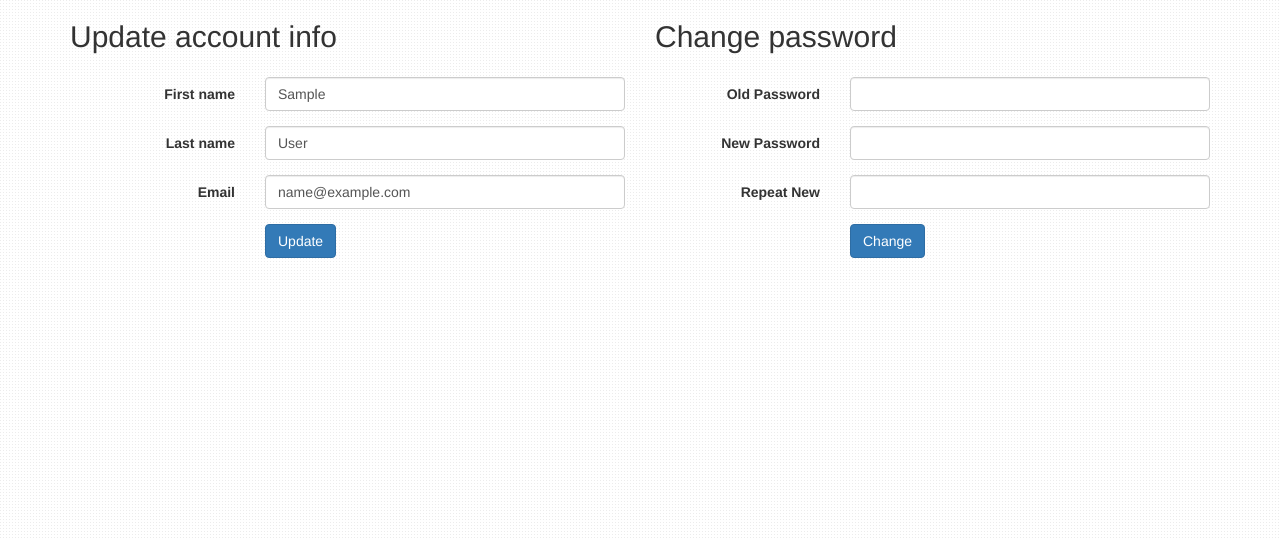
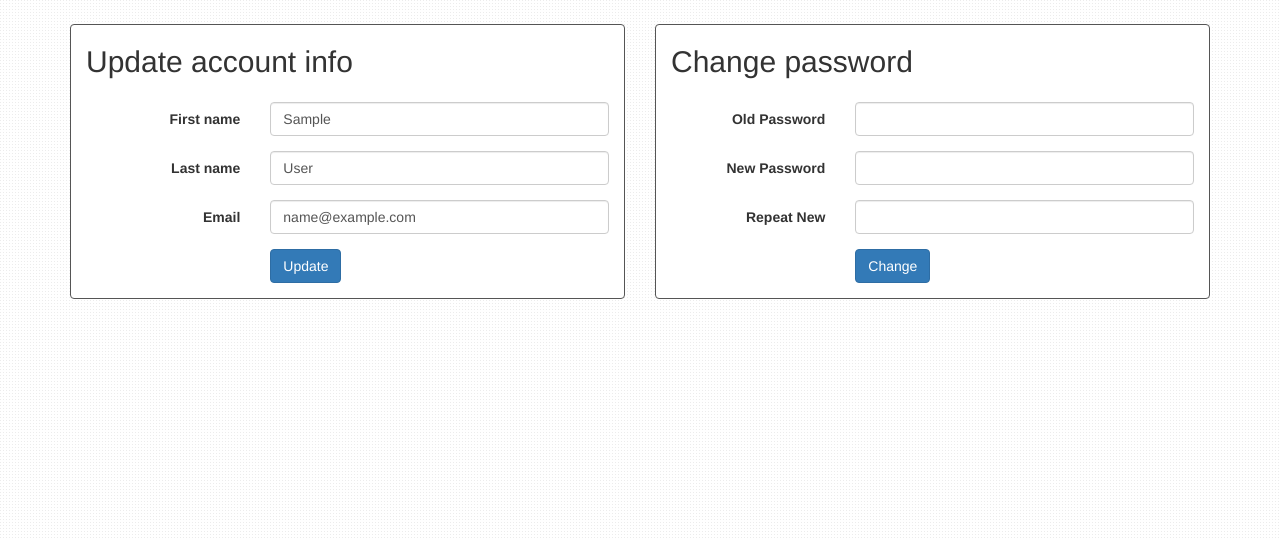
Before and after one commit to toyg/django-resume-builder, a Django app: page /user/ in a window 1280 px wide. Shown: the part 90-629 px from the top of the page. Run offline with Django 3.2, Linux system fonts and the light colour scheme; the visitor is signed in with stand-in values (Sample User, id 1); some libraries are stand-ins or nearby versions.

Commit message:
Content section layout improvements

```diff
--- a/apps/user/templates/user/account_edit.html
+++ b/apps/user/templates/user/account_edit.html
@@ -11,13 +11,33 @@ Template for editing user account information.
     h2 {
       margin-bottom: 24px;
     }
+
+    div.account-edit-row {
+      margin-top: 24px;
+    }
+
+    div.update-account-section-outer {
+      padding-left: 0;
+    }
+
+    div.change-password-section-outer {
+      padding-right: 0;
+    }
+
+    div.account-edit-section-inner {
+      padding: 0 15px;
+    }
   </style>
 {% endblock %}
 
 {% block content %}
-  <div class="row">
+  <div class="container-fluid">
 
-    <div class="col-sm-6">
+    <div class="row account-edit-row">
+
+      <div class="col-sm-6 update-account-section-outer">
+
+        <div class="content-section account-edit-section-inner">
           <h2>Update account info</h2>
           <form action="" method="post" class="form-horizontal">
             {% csrf_token %}
@@ -69,7 +89,11 @@ Template for editing user account information.
           </form>
         </div>
 
-    <div class="col-sm-6">
+      </div>
+
+      <div class="col-sm-6 change-password-section-outer">
+
+        <div class="content-section account-edit-section-inner">
           <h2>Change password</h2>
 
           <form action="" method="post" class="form-horizontal">
@@ -120,4 +144,8 @@ Template for editing user account information.
         </div>
 
       </div>
+
+    </div>
+
+  </div>
 {% endblock %}
--- a/templates/base.html
+++ b/templates/base.html
@@ -30,6 +30,17 @@ admin)
       background: url("{% static "subtle_dots.png" %}") repeat;
     }
 
+    /*
+      A section of the website which is separated from the background. Most
+      content should be included in one of these.
+     */
+    div.content-section {
+      background: white;
+
+      border: 1px solid #555555;
+      border-radius: 4px;
+    }
+
     ul.errorlist > li {
       color: darkred;
     }
```
Also changed, not shown: apps/resume/templates/resume/resume.html (+4 -3 lines), apps/resume/templates/resume/resume_item_base.html (+20 -4 lines), README.md. Lines whose indentation alone changed are shown as unchanged.
